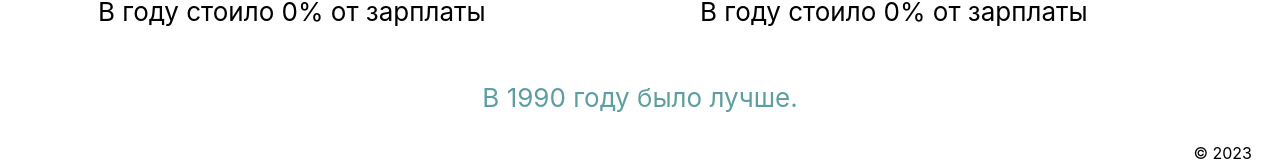
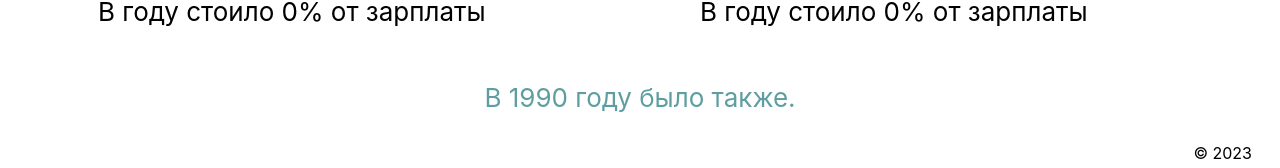
Before and after one commit to e-zotova/how-much-was-it, a React (Create React App) app: page / in a window 1280 px wide. Shown: the part 630-798 px from the top of the page. Built offline with nearby package versions, Linux system fonts and the light colour scheme.

Commit message:
fix: result condition

```diff
--- a/src/components/Result.js
+++ b/src/components/Result.js
@@ -5,7 +5,13 @@ function Result({ isClicked, oldPercentage, percentage }) {
   const [result, setResult] = useState("");
 
   useEffect(() => {
-    setResult(oldPercentage > percentage ? "хуже." : "лучше.");
+    if (oldPercentage > percentage) {
+      setResult("хуже.");
+    } else if (oldPercentage === percentage) {
+      setResult("также.");
+    } else {
+      setResult("лучше.");
+    }
   }, [isClicked, oldPercentage, percentage])
 
   return (
```
